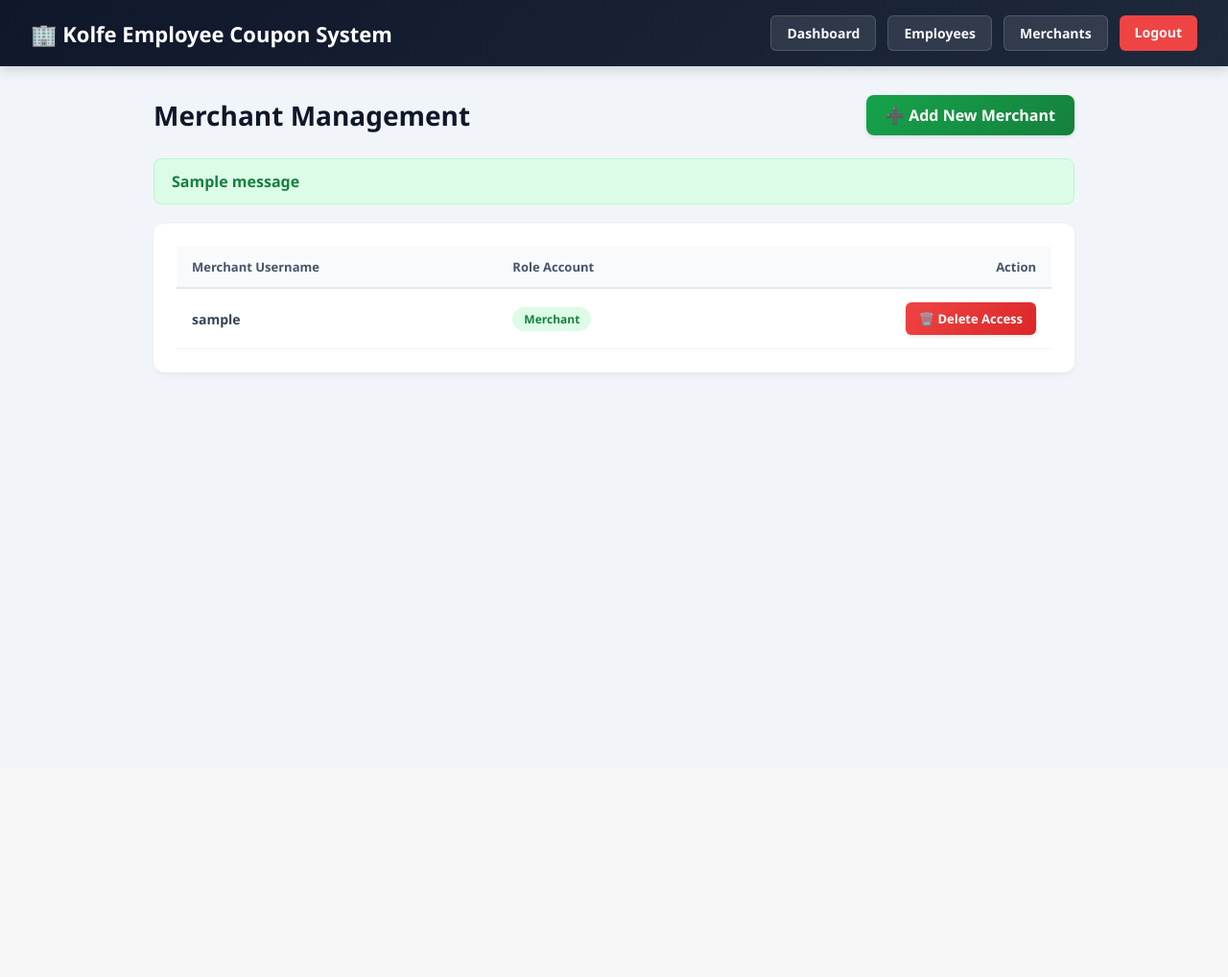
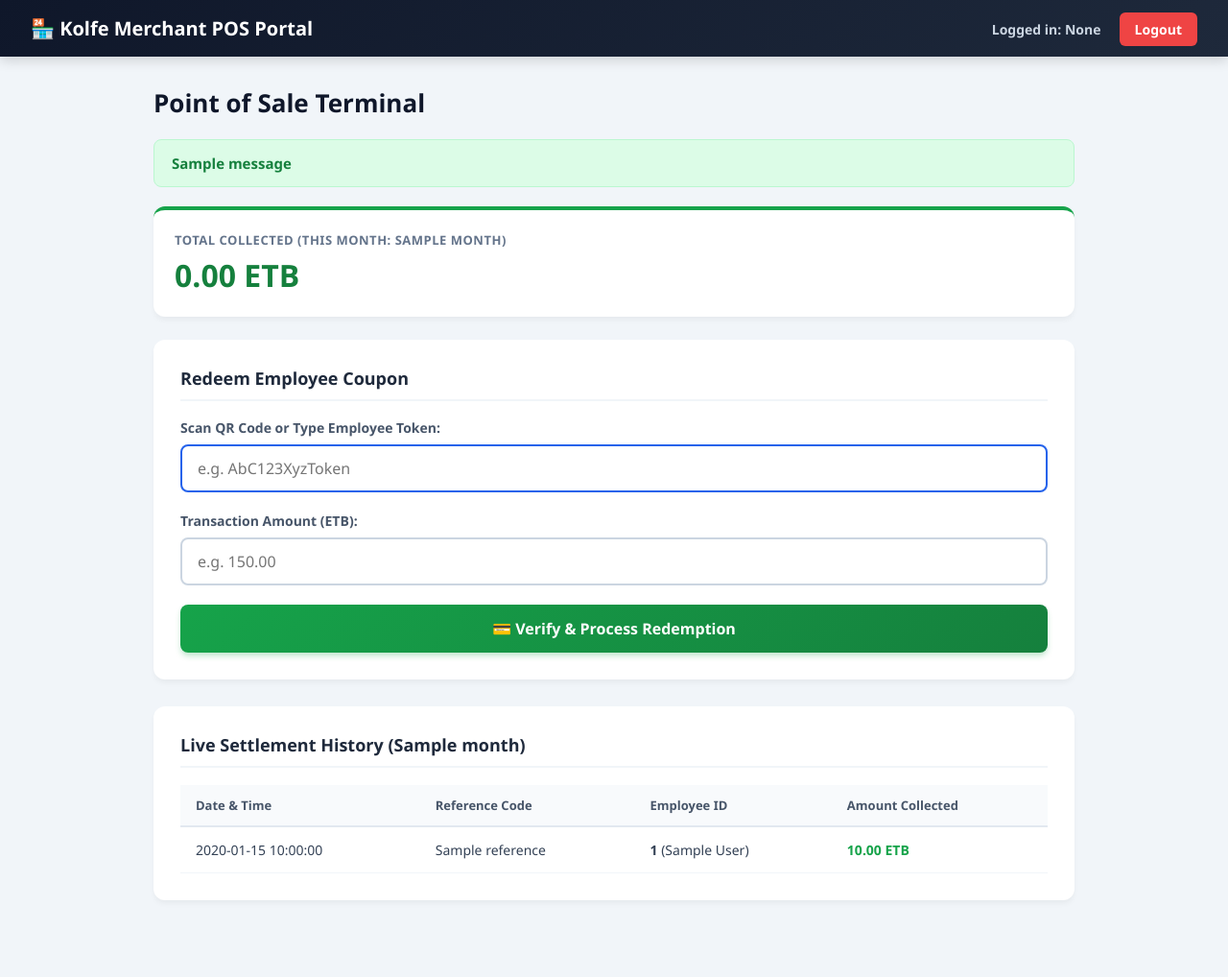
Before and after one commit to takino176-dev/Kolfe_Employee_Coupon_System, a Python web app: template templates/merchant.html in a window 1280 px wide. Shown: the whole page at 96% size. Before the commit the page ends 391 px from the top, so only its background shows below. Run offline with Jinja, Linux system fonts and the light colour scheme; the template is opened without the code that fills it: most values are stand-ins (such as "Sample title", 1, 10 or a date in 2020); one stand-in notice (Sample message) is shown.

Commit message:
Update merchant dashboard template with scanner, metrics, and live settlement log

```diff
--- a/templates/merchant.html
+++ b/templates/merchant.html
@@ -3,89 +3,129 @@
 <head>
     <meta charset="UTF-8">
     <meta name="viewport" content="width=device-width, initial-scale=1.0">
-    <title>Merchant Management - Kolfe Coupon System</title>
+    <title>Merchant POS Portal - Kolfe Coupon System</title>
     <style>
         * { box-sizing: border-box; margin: 0; padding: 0; font-family: 'Segoe UI', Tahoma, Geneva, Verdana, sans-serif; }
         body { background-color: #f1f5f9; color: #334155; padding-bottom: 50px; }
 
         /* Navigation Bar */
         .navbar { background: linear-gradient(135deg, #0f172a 0%, #1e293b 100%); padding: 16px 32px; display: flex; justify-content: space-between; align-items: center; box-shadow: 0 4px 12px rgba(0,0,0,0.15); }
-        .navbar-brand { color: #ffffff; font-size: 22px; font-weight: 700; }
-        .nav-links { display: flex; gap: 12px; }
-        .nav-btn { text-decoration: none; padding: 8px 16px; border-radius: 6px; font-size: 14px; font-weight: 600; color: #f8fafc; background: rgba(255,255,255,0.1); border: 1px solid rgba(255,255,255,0.15); transition: all 0.2s ease; }
-        .nav-btn:hover { background: rgba(255,255,255,0.25); color: #ffffff; }
+        .navbar-brand { color: #ffffff; font-size: 20px; font-weight: 700; }
+        .user-info { color: #cbd5e1; font-size: 14px; font-weight: 600; margin-right: 15px; }
+        .nav-btn { text-decoration: none; padding: 8px 16px; border-radius: 6px; font-size: 14px; font-weight: 600; color: #ffffff; background: #ef4444; border: none; transition: background 0.2s; }
+        .nav-btn:hover { background: #dc2626; }
 
         .container { max-width: 1000px; margin: 30px auto; padding: 0 20px; }
-        .header-box { display: flex; justify-content: space-between; align-items: center; margin-bottom: 24px; }
-        .header-title { font-size: 28px; font-weight: 800; color: #0f172a; }
+        .header-title { font-size: 26px; font-weight: 800; color: #0f172a; margin-bottom: 20px; }
 
-        .btn-add { text-decoration: none; padding: 10px 20px; background: linear-gradient(135deg, #16a34a, #15803d); color: #ffffff; font-weight: 700; border-radius: 8px; box-shadow: 0 2px 4px rgba(0,0,0,0.1); transition: transform 0.2s; }
-        .btn-add:hover { transform: translateY(-2px); }
+        /* Metric Widget */
+        .metrics-grid { margin-bottom: 24px; }
+        .metric-card { background: #ffffff; padding: 22px; border-radius: 12px; box-shadow: 0 4px 6px -1px rgba(0,0,0,0.05); border-top: 4px solid #16a34a; }
+        .metric-card h6 { font-size: 13px; text-transform: uppercase; letter-spacing: 0.5px; color: #64748b; font-weight: 700; margin-bottom: 6px; }
+        .metric-card h3 { font-size: 32px; font-weight: 800; color: #15803d; }
 
-        .card { background: #ffffff; padding: 24px; border-radius: 12px; box-shadow: 0 4px 6px -1px rgba(0,0,0,0.05); }
+        /* Scanner & Redemption Card */
+        .card { background: #ffffff; padding: 28px; border-radius: 12px; box-shadow: 0 4px 6px -1px rgba(0,0,0,0.05); margin-bottom: 28px; }
+        .card h4 { font-size: 18px; font-weight: 700; color: #1e293b; margin-bottom: 18px; border-bottom: 2px solid #f1f5f9; padding-bottom: 10px; }
 
+        .form-group { margin-bottom: 20px; }
+        .form-group label { display: block; font-weight: 700; color: #475569; margin-bottom: 8px; font-size: 14px; }
+        .form-control { width: 100%; padding: 12px 16px; border: 2px solid #cbd5e1; border-radius: 8px; font-size: 16px; outline: none; transition: border-color 0.2s; }
+        .form-control:focus { border-color: #2563eb; }
+
+        .btn-submit { width: 100%; padding: 14px; background: linear-gradient(135deg, #16a34a, #15803d); color: #ffffff; border: none; border-radius: 8px; font-size: 16px; font-weight: 800; cursor: pointer; box-shadow: 0 4px 6px -1px rgba(22, 163, 74, 0.3); transition: transform 0.2s, opacity 0.2s; }
+        .btn-submit:hover { opacity: 0.95; transform: translateY(-1px); }
+
+        /* Live Settlement Log Table */
         table { width: 100%; border-collapse: collapse; text-align: left; }
         th { background-color: #f8fafc; padding: 12px 16px; font-size: 13px; font-weight: 700; color: #475569; border-bottom: 2px solid #e2e8f0; }
         td { padding: 14px 16px; border-bottom: 1px solid #f1f5f9; font-size: 14px; color: #334155; }
         tr:hover { background-color: #f8fafc; }
 
-        .badge-merchant { background: #dcfce7; color: #15803d; padding: 4px 12px; border-radius: 20px; font-size: 12px; font-weight: 700; display: inline-block; }
-
-        .btn-delete { padding: 8px 14px; border-radius: 6px; font-size: 13px; font-weight: 700; border: none; cursor: pointer; background: linear-gradient(135deg, #ef4444, #dc2626); color: #ffffff; box-shadow: 0 2px 4px rgba(0,0,0,0.1); transition: opacity 0.2s; }
-        .btn-delete:hover { opacity: 0.9; }
-
-        .alert { padding: 12px 18px; border-radius: 8px; margin-bottom: 20px; font-weight: 600; background-color: #dcfce7; color: #15803d; border: 1px solid #bbf7d0; }
+        /* Flash Messages */
+        .alert { padding: 14px 18px; border-radius: 8px; margin-bottom: 20px; font-weight: 700; font-size: 15px; }
+        .alert-success { background-color: #dcfce7; color: #15803d; border: 1px solid #bbf7d0; }
+        .alert-danger { background-color: #fee2e2; color: #b91c1c; border: 1px solid #fecaca; }
     </style>
 </head>
 <body>
 
+    <!-- Navigation Header -->
     <nav class="navbar">
-        <div class="navbar-brand">🏢 Kolfe Employee Coupon System</div>
-        <div class="nav-links">
-            <a href="{{ url_for('admin_dashboard') }}" class="nav-btn">Dashboard</a>
-            <a href="{{ url_for('employees') }}" class="nav-btn">Employees</a>
-            <a href="{{ url_for('merchants') }}" class="nav-btn">Merchants</a>
-            <a href="{{ url_for('logout') }}" class="nav-btn" style="background:#ef4444; border:none;">Logout</a>
+        <div class="navbar-brand">🏪 Kolfe Merchant POS Portal</div>
+        <div>
+            <span class="user-info">Logged in: {{ session.get('username') }}</span>
+            <a href="{{ url_for('logout') }}" class="nav-btn">Logout</a>
         </div>
     </nav>
 
     <div class="container">
-        <div class="header-box">
-            <h2 class="header-title">Merchant Management</h2>
-            <a href="{{ url_for('create_merchant') }}" class="btn-add">➕ Add New Merchant</a>
-        </div>
+        <h2 class="header-title">Point of Sale Terminal</h2>
 
+        <!-- Flash Messages for Instant Balance Validation -->
         {% with messages = get_flashed_messages(with_categories=true) %}
             {% if messages %}
                 {% for category, message in messages %}
-                    <div class="alert">{{ message }}</div>
+                    <div class="alert alert-{{ category if category != 'error' else 'danger' }}">
+                        {{ message }}
+                    </div>
                 {% endfor %}
             {% endif %}
         {% endwith %}
 
+        <!-- Total Collected Metric Widget -->
+        <div class="metrics-grid">
+            <div class="metric-card">
+                <h6>Total Collected (This Month: {{ month }})</h6>
+                <h3>{{ "%.2f"|format(total_collected) }} ETB</h3>
+            </div>
+        </div>
+
+        <!-- Redemption Input Card -->
         <div class="card">
+            <h4>Redeem Employee Coupon</h4>
+            <form action="{{ url_for('merchant_scan') }}" method="POST">
+
+                <!-- QR Token / Manual Token Entry -->
+                <div class="form-group">
+                    <label for="qr_token">Scan QR Code or Type Employee Token:</label>
+                    <input type="text" id="qr_token" name="qr_token" class="form-control" placeholder="e.g. AbC123XyzToken" required autofocus autocomplete="off">
+                </div>
+
+                <!-- Redemption Amount in ETB -->
+                <div class="form-group">
+                    <label for="amount">Transaction Amount (ETB):</label>
+                    <input type="number" step="0.01" min="0.01" id="amount" name="amount" class="form-control" placeholder="e.g. 150.00" required>
+                </div>
+
+                <!-- Action Button -->
+                <button type="submit" class="btn-submit">💳 Verify & Process Redemption</button>
+            </form>
+        </div>
+
+        <!-- Live Settlement Log Table -->
+        <div class="card">
+            <h4>Live Settlement History ({{ month }})</h4>
             <table>
                 <thead>
                     <tr>
-                        <th>Merchant Username</th>
-                        <th>Role Account</th>
-                        <th style="text-align: right;">Action</th>
+                        <th>Date & Time</th>
+                        <th>Reference Code</th>
+                        <th>Employee ID</th>
+                        <th>Amount Collected</th>
                     </tr>
                 </thead>
                 <tbody>
-                    {% for merchant in merchants %}
+                    {% for t in transactions %}
                     <tr>
-                        <td style="font-weight: 700;">{{ merchant.username }}</td>
-                        <td><span class="badge-merchant">Merchant</span></td>
-                        <td style="text-align: right;">
-                            <form action="{{ url_for('delete_merchant', merchant_id=merchant.id) }}" method="POST" style="display:inline;" onsubmit="return confirm('Remove this merchant account permanently?');">
-                                <button type="submit" class="btn-delete">🗑️ Delete Access</button>
-                            </form>
-                        </td>
+                        <td>{{ t.created_at.strftime('%Y-%m-%d %H:%M:%S') }}</td>
+                        <td><code>{{ t.reference }}</code></td>
+                        <td><strong>{{ t.employee.employee_id }}</strong> ({{ t.employee.full_name }})</td>
+                        <td style="font-weight: 800; color: #16a34a;">{{ "%.2f"|format(t.amount) }} ETB</td>
                     </tr>
                     {% else %}
                     <tr>
-                        <td colspan="3" style="text-align: center; color: #94a3b8; padding: 24px;">No merchants created yet. Click "+ Add New Merchant" above to create one!</td>
+                        <td colspan="4" style="text-align: center; color: #94a3b8; padding: 24px;">No transactions recorded for this month yet.</td>
                     </tr>
                     {% endfor %}
                 </tbody>
```
